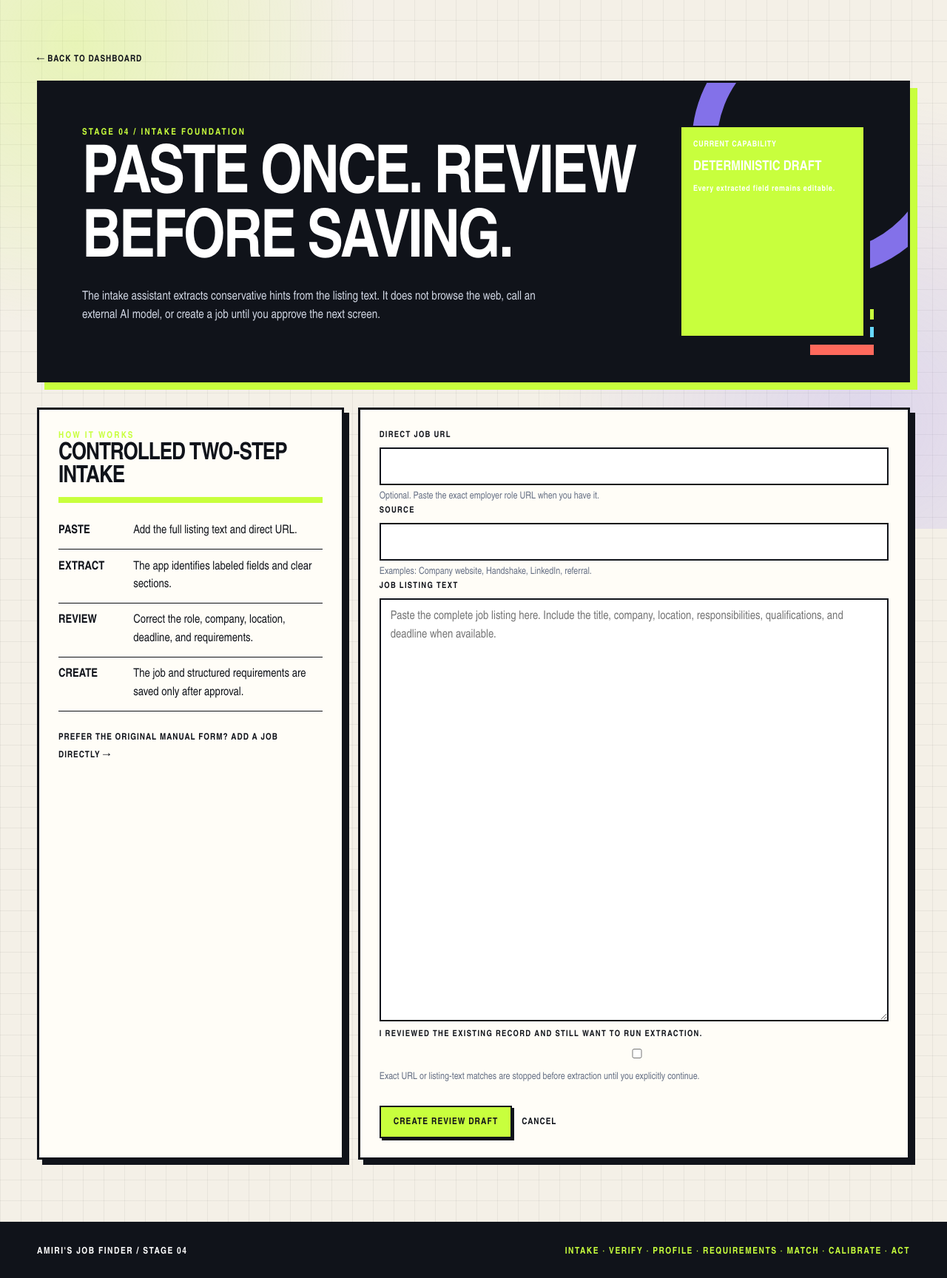
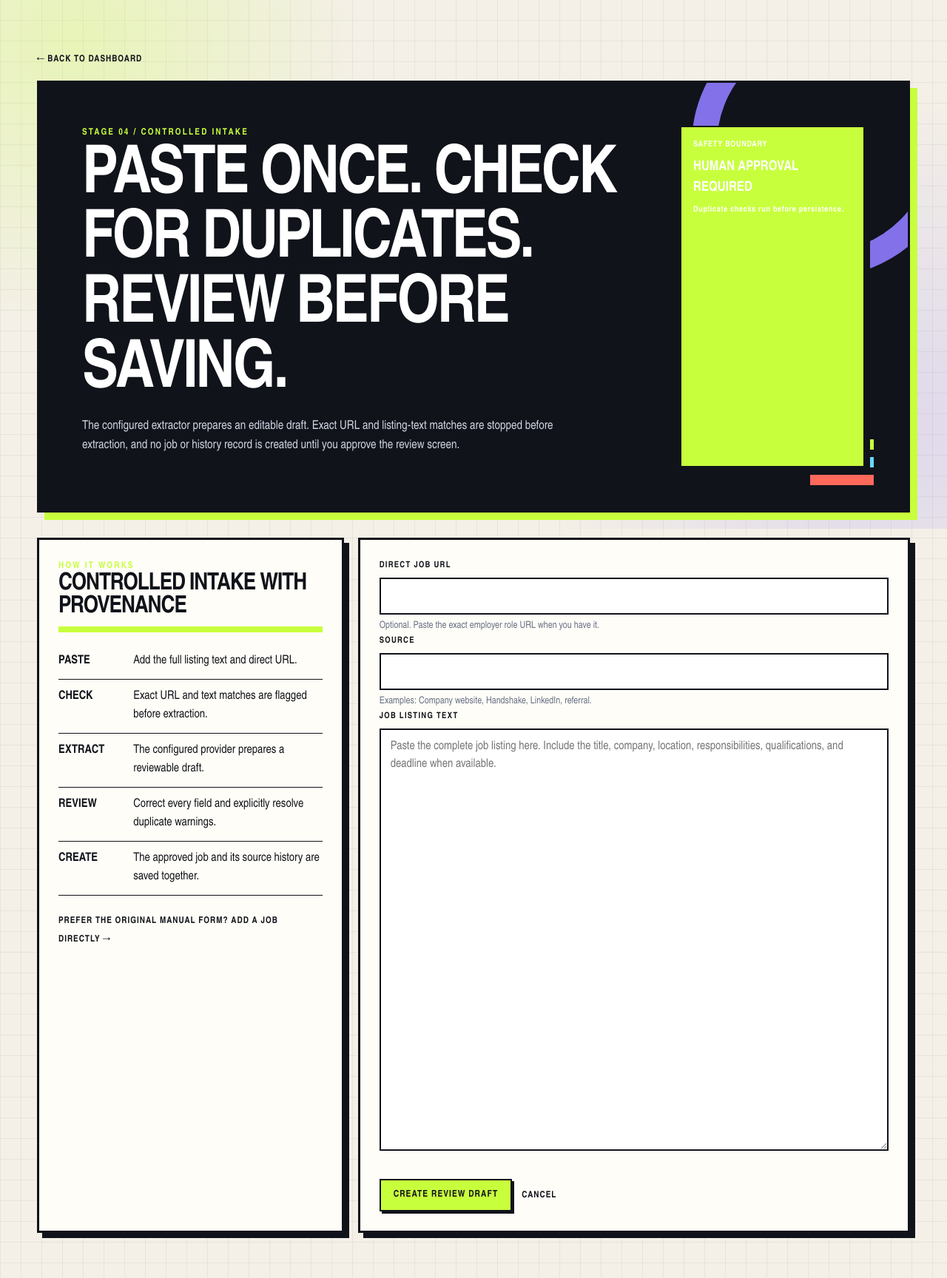
Before and after one commit to aprescod12/personal-job-finder, a Django app: page /intake/ in a window 1280 px wide. Shown: the part 85-1813 px from the top of the page at 74% size. Run offline with Django 5.2, Linux system fonts and the light colour scheme.

Commit message:
Show duplicate preflight before extraction

```diff
--- a/tracker/templates/tracker/job_intake_start.html
+++ b/tracker/templates/tracker/job_intake_start.html
@@ -10,26 +10,27 @@
 
 <section class="page-heading intake-heading">
     <div>
-        <p class="eyebrow">STAGE 04 / INTAKE FOUNDATION</p>
-        <h1>PASTE ONCE. REVIEW BEFORE SAVING.</h1>
-        <p class="muted">The intake assistant extracts conservative hints from the listing text. It does not browse the web, call an external AI model, or create a job until you approve the next screen.</p>
+        <p class="eyebrow">STAGE 04 / CONTROLLED INTAKE</p>
+        <h1>PASTE ONCE. CHECK FOR DUPLICATES. REVIEW BEFORE SAVING.</h1>
+        <p class="muted">The configured extractor prepares an editable draft. Exact URL and listing-text matches are stopped before extraction, and no job or history record is created until you approve the review screen.</p>
     </div>
     <div class="intake-boundary-card">
-        <span>CURRENT CAPABILITY</span>
-        <strong>DETERMINISTIC DRAFT</strong>
-        <small>Every extracted field remains editable.</small>
+        <span>SAFETY BOUNDARY</span>
+        <strong>HUMAN APPROVAL REQUIRED</strong>
+        <small>Duplicate checks run before persistence.</small>
     </div>
 </section>
 
 <section class="intake-layout">
     <article class="panel intake-explainer">
         <p class="eyebrow">HOW IT WORKS</p>
-        <h2>CONTROLLED TWO-STEP INTAKE</h2>
+        <h2>CONTROLLED INTAKE WITH PROVENANCE</h2>
         <ol>
             <li><strong>Paste</strong><span>Add the full listing text and direct URL.</span></li>
-            <li><strong>Extract</strong><span>The app identifies labeled fields and clear sections.</span></li>
-            <li><strong>Review</strong><span>Correct the role, company, location, deadline, and requirements.</span></li>
-            <li><strong>Create</strong><span>The job and structured requirements are saved only after approval.</span></li>
+            <li><strong>Check</strong><span>Exact URL and text matches are flagged before extraction.</span></li>
+            <li><strong>Extract</strong><span>The configured provider prepares a reviewable draft.</span></li>
+            <li><strong>Review</strong><span>Correct every field and explicitly resolve duplicate warnings.</span></li>
+            <li><strong>Create</strong><span>The approved job and its source history are saved together.</span></li>
         </ol>
         <a class="text-link" href="{% url 'job_create' %}">Prefer the original manual form? Add a job directly →</a>
     </article>
@@ -39,13 +40,44 @@
             {% csrf_token %}
             {% if form.non_field_errors %}<div class="field-error">{{ form.non_field_errors }}</div>{% endif %}
             {% for field in form %}
+                {% if field.name != 'continue_duplicate' %}
                 <div class="form-field">
                     <label for="{{ field.id_for_label }}">{{ field.label|upper }}</label>
                     {{ field }}
                     {% if field.help_text %}<p class="help-text">{{ field.help_text }}</p>{% endif %}
                     {% for error in field.errors %}<p class="field-error">{{ error }}</p>{% endfor %}
                 </div>
+                {% endif %}
             {% endfor %}
+
+            {% if duplicate_analysis.has_candidates %}
+            <section class="panel intake-orchestration-alert {% if duplicate_analysis.blocking %}intake-orchestration-manual{% else %}intake-orchestration-fallback{% endif %}">
+                <div>
+                    <p class="eyebrow">DUPLICATE PREFLIGHT</p>
+                    <h2>{% if duplicate_analysis.blocking %}EXTRACTION PAUSED FOR AN EXACT MATCH.{% else %}A SIMILAR TRACKED ROLE WAS FOUND.{% endif %}</h2>
+                    <p>Open the existing record before deciding whether this listing should continue as a separate opportunity.</p>
+                    <ul>
+                        {% for candidate in duplicate_analysis.candidates %}
+                        <li>
+                            <a class="text-link" href="{% url 'job_detail' candidate.job_id %}" target="_blank" rel="noopener noreferrer">{{ candidate.title }} at {{ candidate.company }}</a>
+                            — {{ candidate.reason_label }}{% if candidate.location %} · {{ candidate.location }}{% endif %}
+                        </li>
+                        {% endfor %}
+                    </ul>
+                </div>
+                {% if duplicate_analysis.blocking %}<strong>NO EXTRACTION REQUEST MADE</strong>{% endif %}
+            </section>
+
+            {% if duplicate_analysis.blocking %}
+            <div class="form-field">
+                <label for="{{ form.continue_duplicate.id_for_label }}">{{ form.continue_duplicate.label|upper }}</label>
+                {{ form.continue_duplicate }}
+                {% if form.continue_duplicate.help_text %}<p class="help-text">{{ form.continue_duplicate.help_text }}</p>{% endif %}
+                {% for error in form.continue_duplicate.errors %}<p class="field-error">{{ error }}</p>{% endfor %}
+            </div>
+            {% endif %}
+            {% endif %}
+
             <div class="form-actions">
                 <button class="button button-primary" type="submit">CREATE REVIEW DRAFT</button>
                 <a class="text-link" href="{% url 'job_list' %}">CANCEL</a>
```
